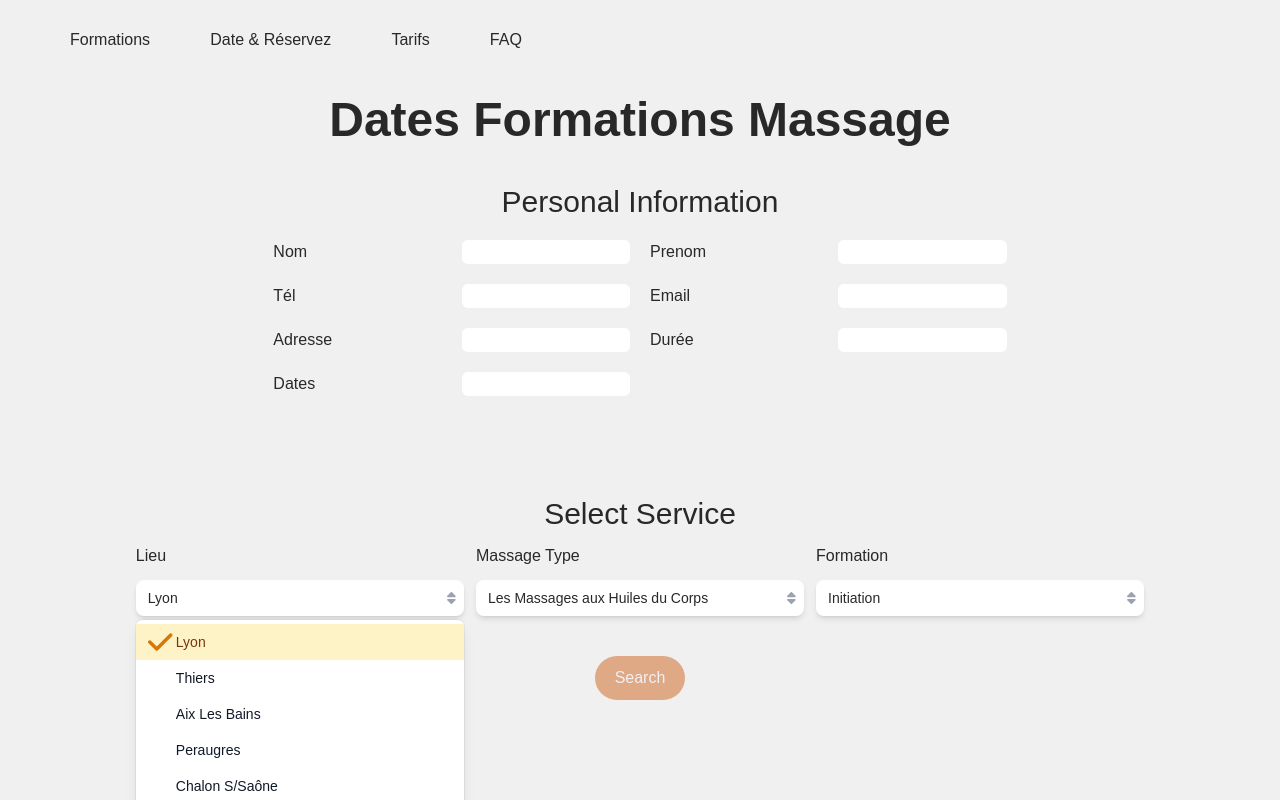
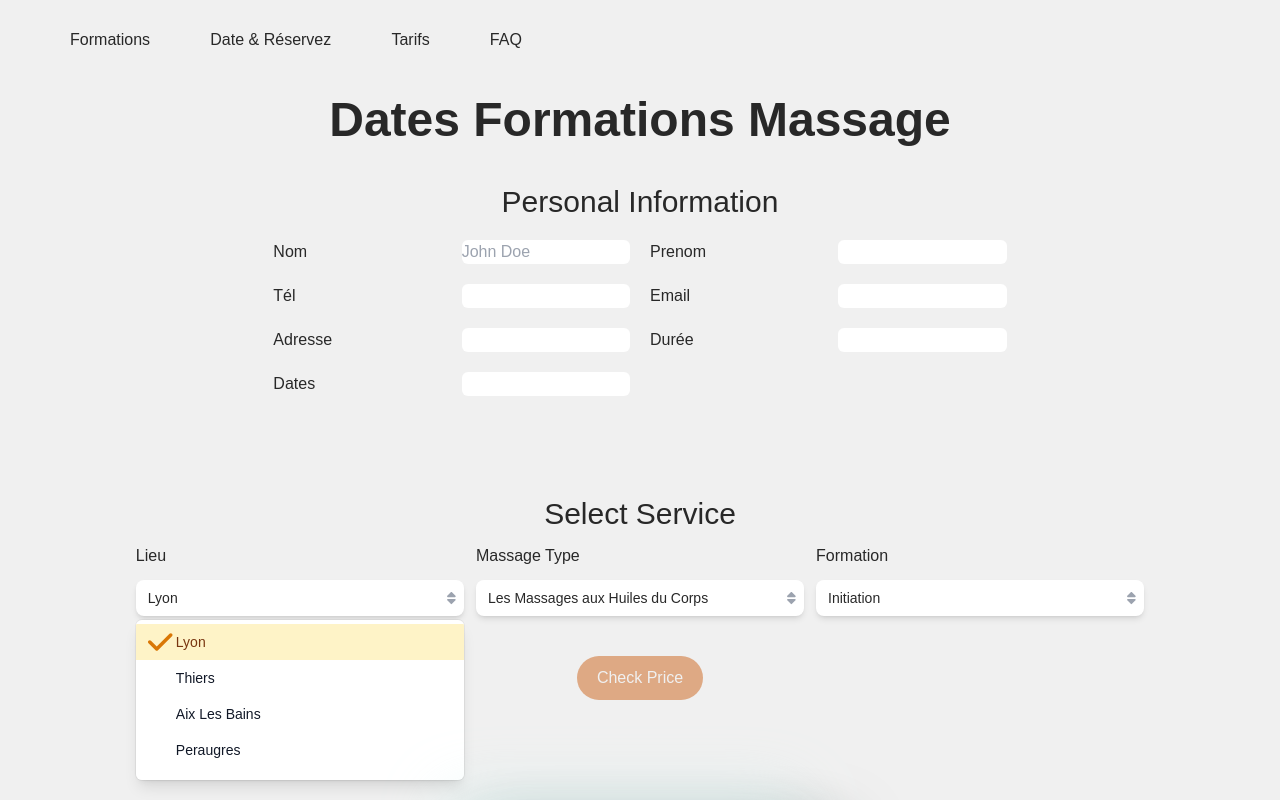
Before and after one commit to peii14/FormationMsg-Lyon, a Next.js app: page /Reservez in a window 1280 px wide. Both pictures are taken after a click on the button "Lyon". Shown: the top 800 px of the page. Built offline with nearby package versions, Linux system fonts and the light colour scheme.

Commit message:
fixed filter

```diff
--- a/package.json
+++ b/package.json
@@ -13,7 +13,9 @@
     "@fortawesome/react-fontawesome": "^0.1.17",
     "@headlessui/react": "^1.5.0",
     "@next-auth/mongodb-adapter": "^1.0.3",
+    "@reduxjs/toolkit": "^1.8.2",
     "@types/nprogress": "^0.2.0",
+    "@types/react-redux": "^7.1.24",
     "axios": "^0.27.2",
     "bcrypt": "^5.0.1",
     "bcryptjs": "^2.4.3",
@@ -33,6 +35,7 @@
     "react-dom": "^17.0.2",
     "react-lottie": "^1.2.3",
     "react-player": "^2.10.0",
+    "react-redux": "^8.0.2",
     "styled-components": "^5.3.3",
     "yup": "^0.32.11"
   },
--- a/pages/Reservez.tsx
+++ b/pages/Reservez.tsx
@@ -1,21 +1,23 @@
 import Button from '../components/Button'
-import Filters from '../components/Filters'
 import FrameSection from '../components/FrameSection'
-
+import axios from 'axios'
 import { Fragment, useState } from 'react'
 import { Listbox, Transition } from '@headlessui/react'
 import { FontAwesomeIcon } from '@fortawesome/react-fontawesome'
 import { faCheck, faSort } from '@fortawesome/free-solid-svg-icons'
-
+import { createRouteLoader } from 'next/dist/client/route-loader'
+import { useDispatch, useSelector } from 'react-redux'
+import { useRouter } from 'next/router'
+import { reset } from '../redux/cartSlice'
 const Reservez = () => {
   const branch = [
-    { id: 1, name: 'Lyon', unavailable: false },
-    { id: 2, name: 'Thiers', unavailable: false },
-    { id: 3, name: 'Aix Les Bains', unavailable: false },
-    { id: 4, name: 'Peraugres', unavailable: true },
-    { id: 5, name: 'Chalon S/Saône', unavailable: false },
-    { id: 5, name: 'St Chamond', unavailable: false },
-    { id: 5, name: 'Pro A Disatance', unavailable: false },
+    { id: 1, name: 'Lyon', price: 10 },
+    { id: 2, name: 'Thiers', price: 20 },
+    { id: 3, name: 'Aix Les Bains', price: 30 },
+    { id: 4, name: 'Peraugres', price: 40 },
+    { id: 5, name: 'Chalon S/Saône', price: 50 },
+    { id: 5, name: 'St Chamond', price: 60 },
+    { id: 5, name: 'Pro A Disatance', price: 70 },
   ]
   const msgType = [
     { id: 1, name: 'Les Massages aux Huiles du Corps', unavailable: false },
@@ -23,19 +25,19 @@ const Reservez = () => {
     { id: 3, name: 'Massages & Réflexologie', unavailable: false },
   ]
   const formation1 = [
-    { id: 1, name: 'Initiation', unavailable: false },
-    { id: 2, name: 'Californien', unavailable: false },
-    { id: 3, name: 'Lomi Lomi', unavailable: false },
+    { id: 1, name: 'Initiation', price: 50 },
+    { id: 2, name: 'Californien', price: 25 },
+    { id: 3, name: 'Lomi Lomi', price: 21 },
   ]
   const formation2 = [
-    { id: 1, name: 'Assis “Amma”', unavailable: false },
-    { id: 2, name: 'Do In', unavailable: false },
-    { id: 3, name: 'Shiatsu', unavailable: false },
+    { id: 1, name: 'Assis “Amma”', price: 35 },
+    { id: 2, name: 'Do In', price: 32 },
+    { id: 3, name: 'Shiatsu', price: 10 },
   ]
   const formation3 = [
-    { id: 1, name: 'Massage Etoile', unavailable: false },
-    { id: 2, name: 'Kobido', unavailable: false },
-    { id: 3, name: 'Réflexologie Palmaire', unavailable: false },
+    { id: 1, name: 'Massage Etoile', price: 28 },
+    { id: 2, name: 'Kobido', price: 30 },
+    { id: 3, name: 'Réflexologie Palmaire', price: 20 },
   ]
   let formation = []
   const [branchSelected, setBranchSelected] = useState(branch[0])
@@ -48,6 +50,65 @@ const Reservez = () => {
 
   const [formationSelected, setFormationSelected] = useState(formation[0])
 
+  const [name, setName] = useState('')
+  const [prenom, setPrenom] = useState('')
+  const [tel, setTel] = useState('')
+  const [email, setEmail] = useState('')
+  const [address, setAddress] = useState('')
+  const [dates, setDates] = useState('')
+  const [duration, setDuration] = useState('')
+  const dispatch = useDispatch()
+  const router = useRouter()
+
+  const createOrder = async (data: any) => {
+    try {
+      const res = await axios.post('http://localhost:3000/api/orders', data)
+      if (res.status === 201) {
+        // dispatch(reset())
+        // router.push(`/`)
+      }
+    } catch (err) {
+      console.log(err)
+    }
+  }
+  const [price, setPrice] = useState(0)
+  const [visible, setvisible] = useState(false)
+  const checkPrice = () => {
+    setvisible(true)
+    setPrice(branchSelected.price + formationSelected.price)
+  }
+  const handleBranchChange = (props: any) => {
+    setBranchSelected(props)
+    setvisible(false)
+  }
+  const handleTypeChange = (props: any) => {
+    setTypeSelected(props)
+    setvisible(false)
+  }
+  const handleFormationChange = (props: any) => {
+    setFormationSelected(props)
+    setvisible(false)
+  }
+
+  const handleCreateOrder = () => {
+    const branch = branchSelected.name
+    const type = typeSelected.name
+    const formation = formationSelected.name
+
+    createOrder({
+      name,
+      prenom,
+      tel,
+      email,
+      address,
+      dates,
+      duration,
+      branch,
+      type,
+      formation,
+    })
+  }
+
   return (
     <div className="layout">
       <main>
@@ -59,35 +120,64 @@ const Reservez = () => {
             <h3 className="text-center">Personal Information</h3>
             <div className="grid-flow- mx-auto grid w-8/12 grid-cols-4 gap-5 py-5">
               <p>Nom</p>
-              <input className=" rounded-md" type="text" />
+              <input
+                placeholder="John Doe"
+                className=" rounded-md"
+                type="text"
+                onChange={(e) => setName(e.target.value)}
+              />
 
               <p>Prenom</p>
-              <input className=" rounded-md" type="text" />
+              <input
+                className=" rounded-md"
+                type="text"
+                onChange={(e) => setPrenom(e.target.value)}
+              />
 
               <p>Tél</p>
-              <input className=" rounded-md" type="text" />
+              <input
+                className=" rounded-md"
+                type="text"
+                onChange={(e) => setTel(e.target.value)}
+              />
 
               <p>Email</p>
-              <input className=" rounded-md" type="text" />
+              <input
+                className=" rounded-md"
+                type="text"
+                onChange={(e) => setEmail(e.target.value)}
+              />
 
               <p>Adresse</p>
-              <input className=" rounded-md" type="text" />
+              <input
+                className=" rounded-md"
+                type="text"
+                onChange={(e) => setAddress(e.target.value)}
+              />
 
               <p>Durée</p>
-              <input className=" rounded-md" type="text" />
+              <input
+                className=" rounded-md"
+                type="text"
+                onChange={(e) => setDuration(e.target.value)}
+              />
 
               <p>Dates</p>
-              <input className=" rounded-md" type="text" />
+              <input
+                className=" rounded-md"
+                type="text"
+                onChange={(e) => setDates(e.target.value)}
+              />
             </div>
           </div>
 
           <h3 className="pt-10 text-center">Select Service</h3>
-          <div className="mb-56 flex flex-col justify-around ">
+          <div className="mb-16 flex flex-col justify-around ">
             <div className="mx-auto grid w-11/12 grid-cols-3 gap-3">
               <div>
                 <p className="my-3 text-left">Lieu</p>
                 <div className="">
-                  <Listbox value={branchSelected} onChange={setBranchSelected}>
+                  <Listbox value={branchSelected} onChange={handleBranchChange}>
                     <div className="relative mt-1">
                       <Listbox.Button className="relative w-full cursor-default rounded-lg bg-white py-2 pl-3 pr-10 text-left shadow-md focus:outline-none focus-visible:border-indigo-500 focus-visible:ring-2 focus-visible:ring-white focus-visible:ring-opacity-75 focus-visible:ring-offset-2 focus-visible:ring-offset-orange-300 sm:text-sm">
                         <span className="block truncate">
@@ -107,7 +197,7 @@ const Reservez = () => {
                         leaveFrom="opacity-100"
                         leaveTo="opacity-0"
                       >
-                        <Listbox.Options className="absolute mt-1 max-h-60 w-full overflow-auto rounded-md bg-white py-1 text-base shadow-lg ring-1 ring-black ring-opacity-5 focus:outline-none sm:text-sm">
+                        <Listbox.Options className="absolute mt-1 max-h-40 w-full overflow-auto rounded-md bg-white py-1 text-base shadow-lg ring-1 ring-black ring-opacity-5 focus:outline-none sm:text-sm">
                           {branch.map((person: any, personIdx: any) => (
                             <Listbox.Option
                               key={personIdx}
@@ -151,7 +241,7 @@ const Reservez = () => {
               <div>
                 <p className="my-3 text-left">Massage Type</p>
                 <div className="">
-                  <Listbox value={typeSelected} onChange={setTypeSelected}>
+                  <Listbox value={typeSelected} onChange={handleTypeChange}>
                     <div className="relative mt-1">
                       <Listbox.Button className="relative w-full cursor-default rounded-lg bg-white py-2 pl-3 pr-10 text-left shadow-md focus:outline-none focus-visible:border-indigo-500 focus-visible:ring-2 focus-visible:ring-white focus-visible:ring-opacity-75 focus-visible:ring-offset-2 focus-visible:ring-offset-orange-300 sm:text-sm">
                         <span className="block truncate">
@@ -217,7 +307,7 @@ const Reservez = () => {
                 <div className="">
                   <Listbox
                     value={formationSelected}
-                    onChange={setFormationSelected}
+                    onChange={handleFormationChange}
                   >
                     <div className="relative mt-1">
                       <Listbox.Button className="relative w-full cursor-default rounded-lg bg-white py-2 pl-3 pr-10 text-left shadow-md focus:outline-none focus-visible:border-indigo-500 focus-visible:ring-2 focus-visible:ring-white focus-visible:ring-opacity-75 focus-visible:ring-offset-2 focus-visible:ring-offset-orange-300 sm:text-sm">
@@ -280,8 +370,19 @@ const Reservez = () => {
                 </div>
               </div>
             </div>
+
             <div className="m-auto mt-10 h-full w-max">
-              <Button type={true} content="Search" />
+              <button onClick={checkPrice}>
+                <Button type={true} content="Check Price" />
+              </button>
+            </div>
+            <div
+              className={`mt-10 text-center ${visible ? 'block' : 'hidden'}`}
+            >
+              <h3 className={``}>
+                Tarifs pour {typeSelected.name}-{formationSelected.name}
+              </h3>
+              <h3>{price} €</h3>
             </div>
           </div>
           <div className="mx-auto w-8/12 py-20">
--- a/pages/_app.tsx
+++ b/pages/_app.tsx
@@ -7,9 +7,10 @@ import { config as cfg, dom } from '@fortawesome/fontawesome-svg-core'
 import '@fortawesome/fontawesome-svg-core/styles.css'
 import Head from 'next/head'
 import { SessionProvider } from 'next-auth/react'
-
+import { Provider } from 'react-redux'
 import Router from 'next/router'
 import NProgress from 'nprogress'
+import store from "../redux/store";
 
 cfg.autoAddCss = false
 const GlobalStyles = createGlobalStyle`
@@ -22,7 +23,7 @@ Router.events.on('routeChangeError', () => NProgress.done())
 
 function MyApp({ Component, pageProps }: AppProps) {
   return (
-    <div>
+    <Provider store={store}>
       <Head>
         <link rel="shortcut icon" href="/images/favicon.ico" />
         <title>Lyon Formation Massage</title>
@@ -31,7 +32,7 @@ function MyApp({ Component, pageProps }: AppProps) {
       <Layout>
         <Component {...pageProps} />
       </Layout>
-    </div>
+    </Provider>
   )
 }
 
```
Also changed, not shown: components/Filters.tsx (deleted, +0 -99 lines), 1 other file (tests, documents, lock files or other folders).
